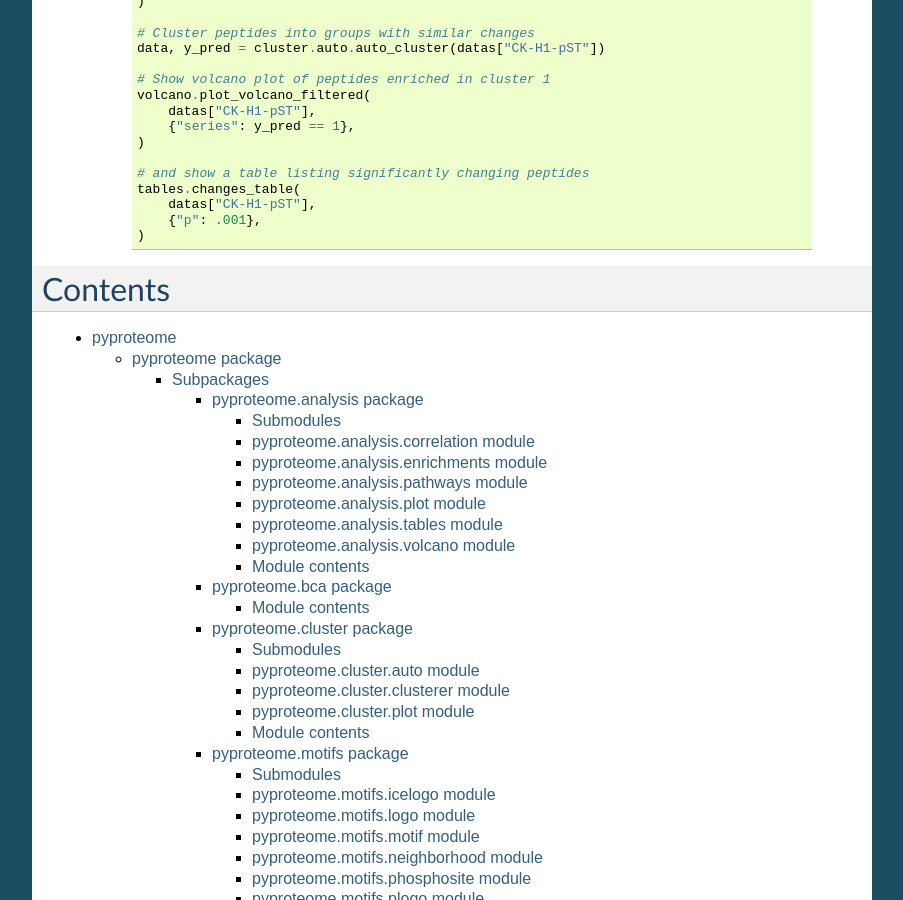
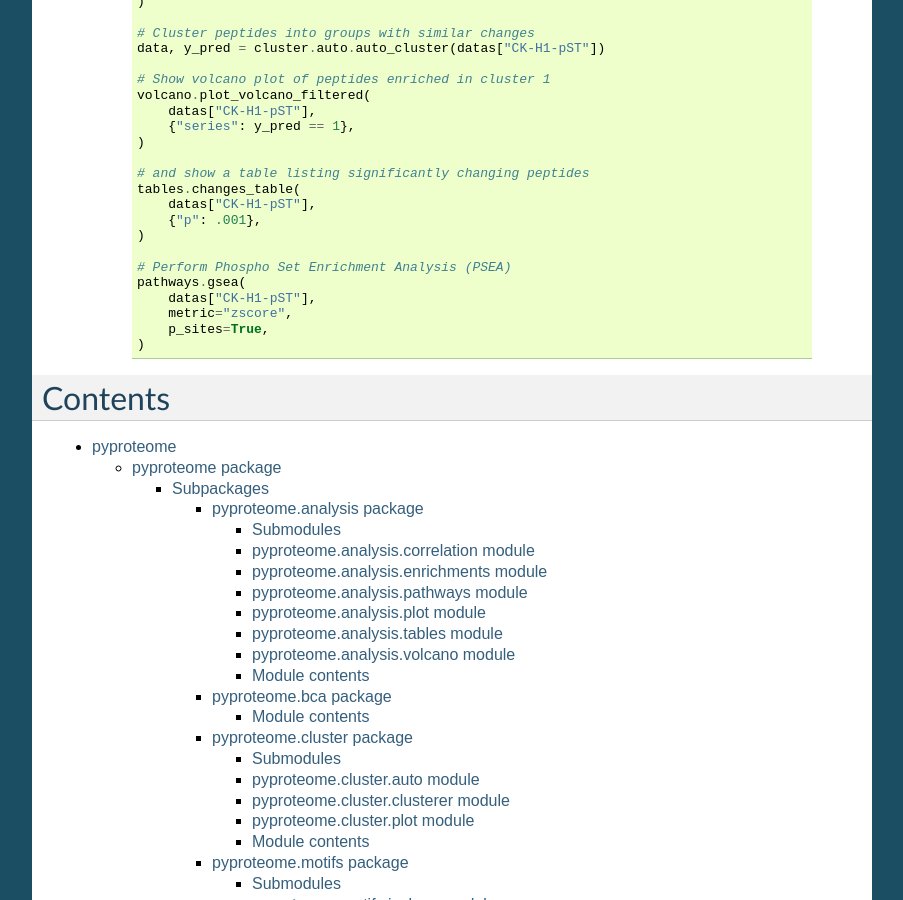
Before and after one commit to white-lab/pyproteome, a Sphinx documentation site: the page built from docs/index.rst, in a window 1280 px wide and 900 px high, scrolled down 1015 px. Shown: the whole window, without its empty margins (198-1101 px from the left). Built offline with Sphinx 7.4.7, drawn with Linux system fonts in a browser that asks for light colours.

Commit message:
More doc improvements

```diff
--- a/docs/index.rst
+++ b/docs/index.rst
@@ -78,6 +78,13 @@ to manage their Python environment and provide pyproteome's dependencies.
           {"p": .001},
       )
 
+      # Perform Phospho Set Enrichment Analysis (PSEA)
+      pathways.gsea(
+          datas["CK-H1-pST"],
+          metric="zscore",
+          p_sites=True,
+      )
+
 Contents
 ========
 
--- a/docs/pyproteome.pypuniprot.rst
+++ b/docs/pyproteome.pypuniprot.rst
@@ -1,10 +1,10 @@
-pyproteome.bca package
+pyproteome.pypuniprot package
 ===========================
 
 Module contents
 ---------------
 
-.. automodule:: pyproteome.bca
+.. automodule:: pyproteome.pypuniprot
     :members:
     :undoc-members:
     :show-inheritance:
```
Also changed, not shown: 1 other file.
